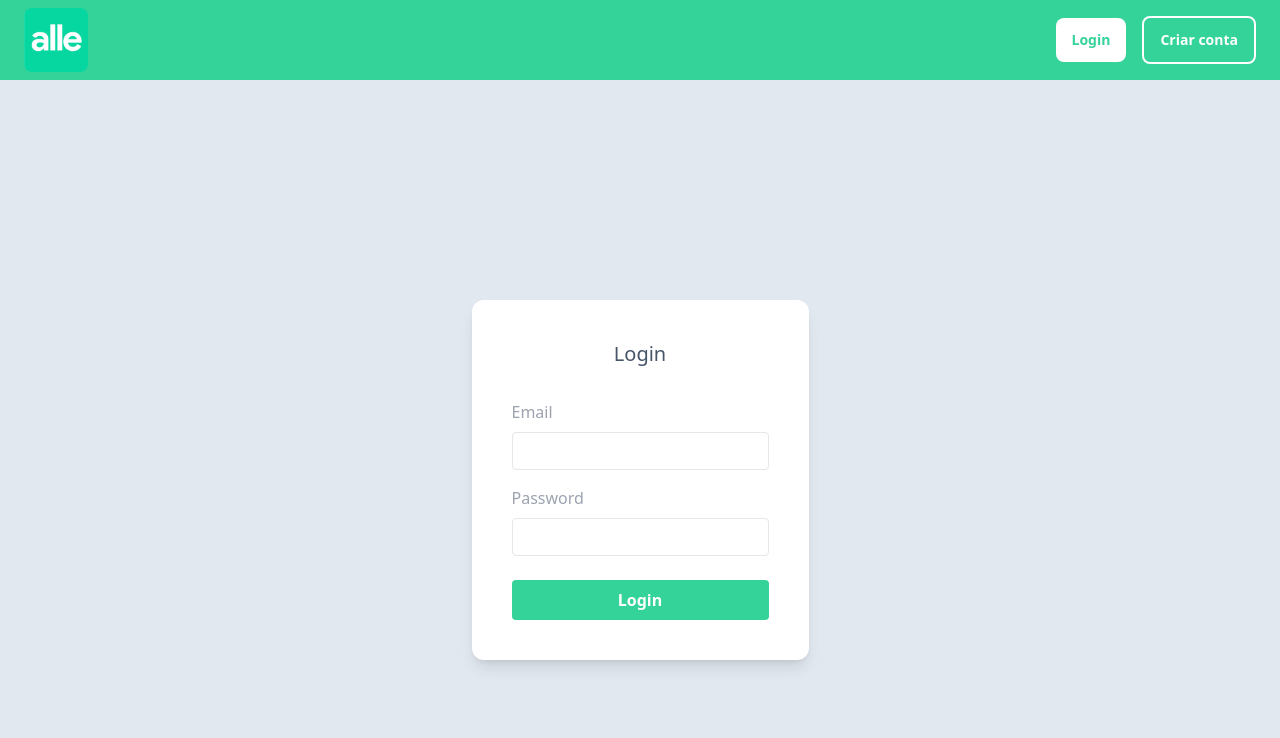
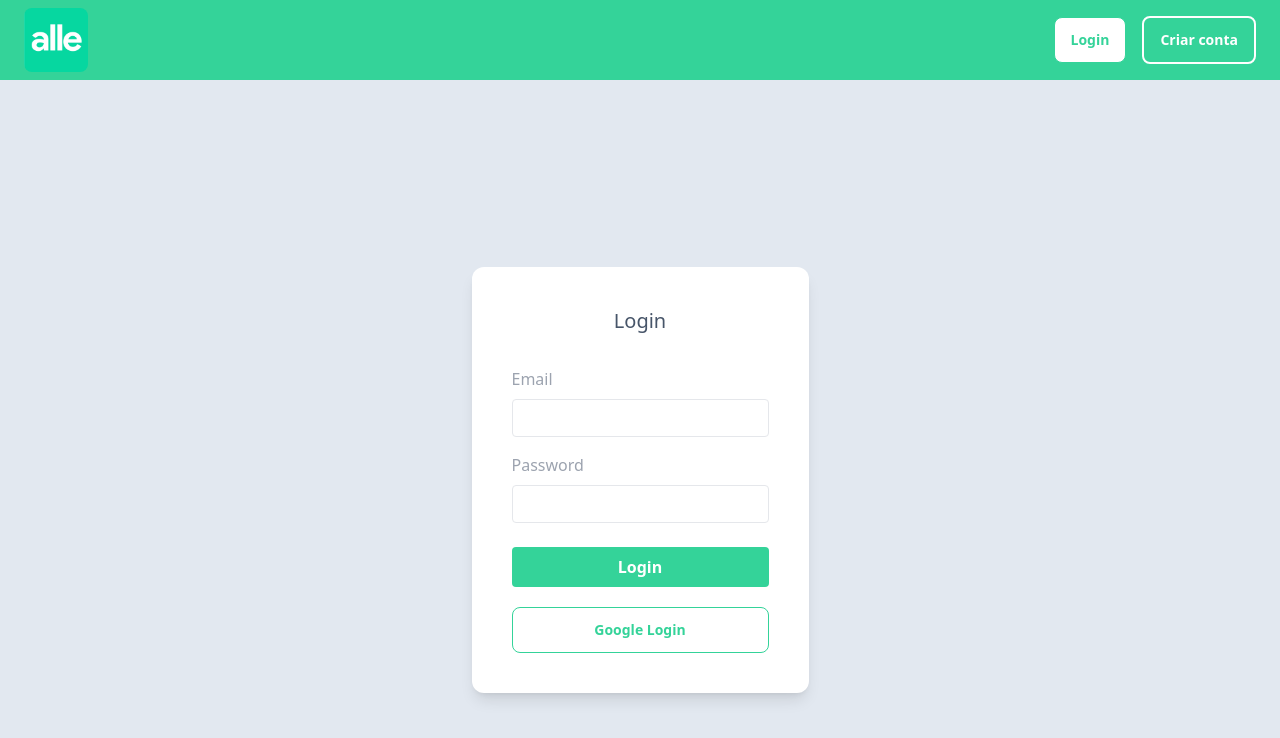
Before and after one commit to davialves1/alle, a React (Vite) app: page /login in a window 1280 px wide. Shown: the top 738 px of the page. Built offline with nearby package versions, Linux system fonts and the light colour scheme; no server answers.

Commit message:
temporary fix for login users

```diff
--- a/src/App.tsx
+++ b/src/App.tsx
@@ -1,14 +1,24 @@
 import { useContext, useEffect, useState } from 'react';
 import CardOffer from './common/CardOffer';
 import { Offer } from './common/offer-model';
-import { collection, getDocs, query, where } from 'firebase/firestore';
+import {
+  collection,
+  getDocs,
+  getFirestore,
+  query,
+  where,
+} from 'firebase/firestore';
 import { AppContext } from './common/AppContext';
 import CircularProgress from '@mui/joy/CircularProgress/CircularProgress';
 import AlleBody from './common/alle-ui/AlleBody';
 import AlleHeader from './common/alle-ui/AlleHeader';
-import { database } from './common/alle-ui/AlleLogin';
+import { initializeApp } from 'firebase/app';
+import { firebaseConfig } from './FirebaseConfig';
 
 function App() {
+  const app = initializeApp(firebaseConfig);
+  const database = getFirestore();
+
   const { offers, setOffers } = useContext(AppContext);
 
   const [loading, setLoading] = useState(false);
--- a/src/common/alle-ui/AlleButton.tsx
+++ b/src/common/alle-ui/AlleButton.tsx
@@ -5,18 +5,20 @@ const AlleButton = ({
   variant,
   className,
   onClick,
+  type,
 }: {
   children: any;
   variant?: ColorVariants;
   className?: string;
   onClick?: any;
+  type?: string;
 }) => {
   const bg = (): string => {
     switch (variant) {
       case ColorVariants.primary:
         return 'bg-emerald-400 hover:bg-emerald-300 text-white';
       case ColorVariants.secondary:
-        return 'bg-white hover:bg-emerald-50 text-emerald-400';
+        return 'bg-white hover:bg-emerald-50 text-emerald-400 border border-emerald-400';
       case ColorVariants.outline:
         return 'border-2 border-white hover:bg-white/25 text-white';
       default:
--- a/src/common/alle-ui/AlleLogin.tsx
+++ b/src/common/alle-ui/AlleLogin.tsx
@@ -2,46 +2,28 @@ import { useContext, useEffect } from 'react';
 import AlleButton from './AlleButton';
 import { ColorVariants } from '../models/ColorVariants';
 import {
-  GoogleAuthProvider,
   getAuth,
-  setPersistence,
-  browserSessionPersistence,
   signOut,
   User,
-  signInWithRedirect,
   getRedirectResult,
   onAuthStateChanged,
 } from 'firebase/auth';
 import Avatar from '@mui/joy/Avatar/Avatar';
 import { AlleUser } from '../models/AlleUser';
 import { AppContext } from '../AppContext';
-import { Link } from 'react-router-dom';
+import { Link, useNavigate } from 'react-router-dom';
 import { initializeApp } from 'firebase/app';
-import { getFirestore } from 'firebase/firestore';
 import { firebaseConfig } from '../../FirebaseConfig';
 
 const app = initializeApp(firebaseConfig);
-
-export const database = getFirestore(app);
-
-export const provider = new GoogleAuthProvider();
-
-export const auth = getAuth(app);
+const auth = getAuth(app);
 
 const AlleLogin = () => {
+  const navigate = useNavigate();
+
   const { user, setUser } = useContext(AppContext);
 
   auth.languageCode = 'br';
-
-  const onLogin = () => {
-    setPersistence(auth, browserSessionPersistence)
-      .then(async () => {
-        return signInWithRedirect(auth, provider).catch((e) =>
-          console.warn(e.message)
-        );
-      })
-      .catch((er) => console.warn(er));
-  };
 
   const setAlleUser = (loggedUser: User): void => {
     const { displayName, email, photoURL } = loggedUser;
@@ -53,6 +35,7 @@ const AlleLogin = () => {
       .then((userCredential) => {
         if (userCredential) {
           setAlleUser(userCredential.user);
+          navigate('/');
         }
       })
       .catch((err) => console.warn(err));
@@ -68,6 +51,7 @@ const AlleLogin = () => {
     signOut(auth)
       .then(() => setUser(null))
       .catch((e) => console.warn(e.message));
+    navigate('/');
   };
 
   return (
--- a/src/pages/LoginPage.tsx
+++ b/src/pages/LoginPage.tsx
@@ -1,18 +1,25 @@
 import { useContext, useRef } from 'react';
 import {
+  GoogleAuthProvider,
   browserSessionPersistence,
   getAuth,
   setPersistence,
   signInWithEmailAndPassword,
+  signInWithRedirect,
+  signOut,
 } from 'firebase/auth';
 import { AppContext } from '../common/AppContext';
 import { useNavigate } from 'react-router-dom';
 import AlleHeader from '../common/alle-ui/AlleHeader';
 import { initializeApp } from 'firebase/app';
 import { firebaseConfig } from '../FirebaseConfig';
+import AlleButton from '../common/alle-ui/AlleButton';
+import { ColorVariants } from '../common/models/ColorVariants';
 
 function LoginPage() {
   const app = initializeApp(firebaseConfig);
+
+  const provider = new GoogleAuthProvider();
 
   const auth = getAuth(app);
   const { setUser } = useContext(AppContext);
@@ -34,6 +41,23 @@ function LoginPage() {
         })
         .catch((err) => console.warn(err));
     });
+  };
+
+  const onLogout = () => {
+    signOut(auth)
+      .then(() => setUser(null))
+      .catch((e) => console.warn(e.message));
+  };
+
+  const onLogin = () => {
+    onLogout();
+    setPersistence(auth, browserSessionPersistence)
+      .then(async () => {
+        return signInWithRedirect(auth, provider).catch((e) =>
+          console.warn(e.message)
+        );
+      })
+      .catch((er) => console.warn(er));
   };
 
   return (
@@ -69,13 +93,20 @@ function LoginPage() {
                 required
               />
             </div>
-            <div className='flex items-center justify-between'>
+            <div className='flex flex-col items-center justify-between'>
               <button
                 className='bg-emerald-400 hover:bg-emerald-300 text-white font-bold py-2 px-4 rounded focus:outline-none w-full focus:shadow-outline'
                 type='submit'
               >
                 Login
               </button>
+              <AlleButton
+                className='mt-5 w-full'
+                onClick={onLogin}
+                variant={ColorVariants.secondary}
+              >
+                Google Login
+              </AlleButton>
             </div>
           </form>
         </div>
--- a/src/pages/OfferDetail.tsx
+++ b/src/pages/OfferDetail.tsx
@@ -1,13 +1,16 @@
-import { doc, getDoc } from 'firebase/firestore';
+import { doc, getDoc, getFirestore } from 'firebase/firestore';
 import { useContext, useEffect, useState } from 'react';
 import { useParams } from 'react-router-dom';
 import { Offer } from '../common/offer-model';
 import { AppContext } from '../common/AppContext';
 import AlleBody from '../common/alle-ui/AlleBody';
 import AlleHeader from '../common/alle-ui/AlleHeader';
-import { database } from '../common/alle-ui/AlleLogin';
+import { initializeApp } from 'firebase/app';
+import { firebaseConfig } from '../FirebaseConfig';
 
 const OfferDetail = () => {
+  const app = initializeApp(firebaseConfig);
+  const database = getFirestore();
   const { offers } = useContext(AppContext) as { offers: Offer[] };
 
   const { offerId } = useParams();
--- a/src/pages/user/UserPage.tsx
+++ b/src/pages/user/UserPage.tsx
@@ -3,9 +3,16 @@ import { AppContext } from '../../common/AppContext';
 import AlleBody from '../../common/alle-ui/AlleBody';
 import AlleHeader from '../../common/alle-ui/AlleHeader';
 import CreateOffer from './CreateOffer';
+import { useNavigate } from 'react-router-dom';
 
 const UserPage = () => {
   const { user } = useContext(AppContext);
+
+  const navigate = useNavigate();
+
+  if (!user) {
+    navigate('/');
+  }
 
   return (
     <>
```
